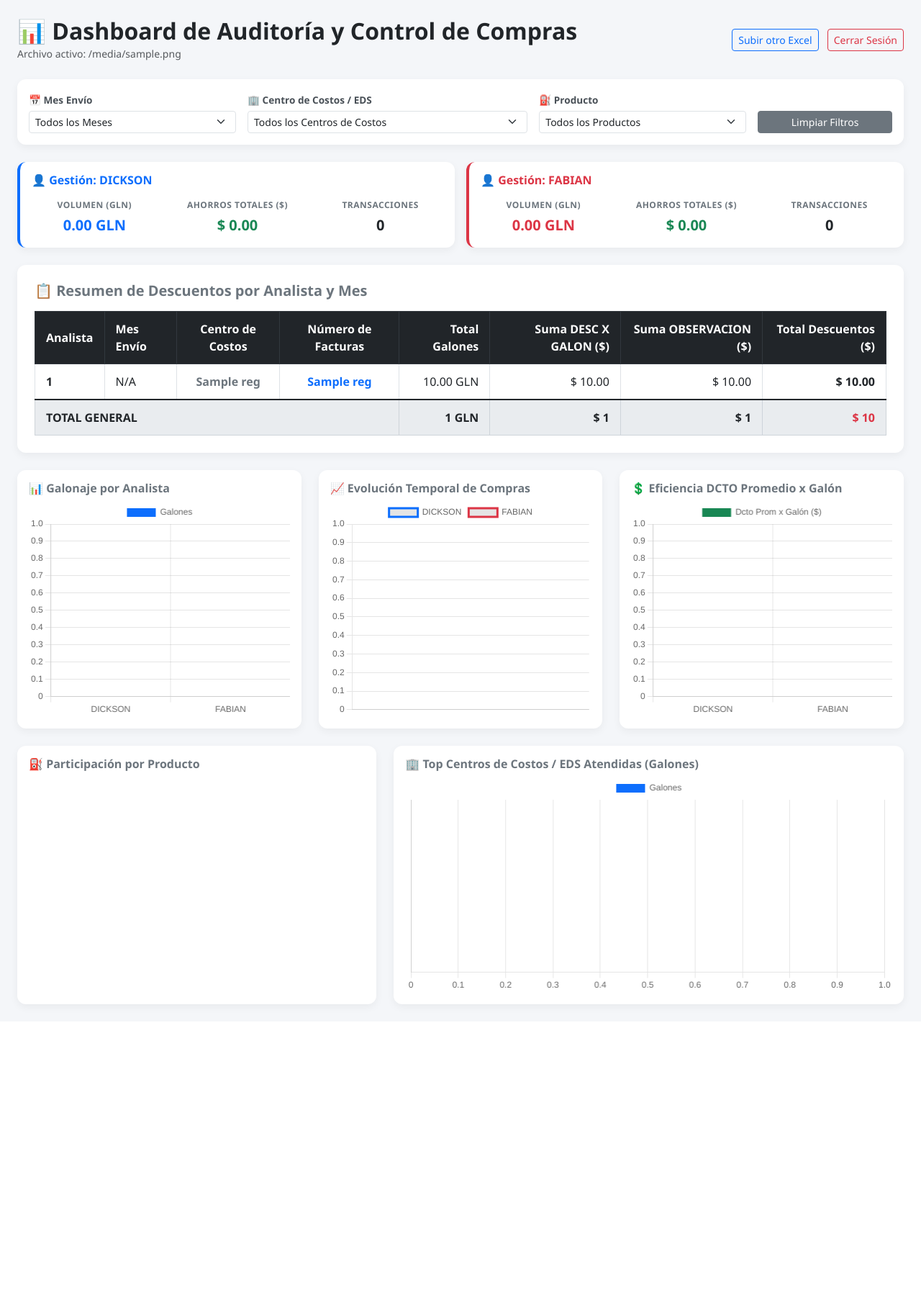
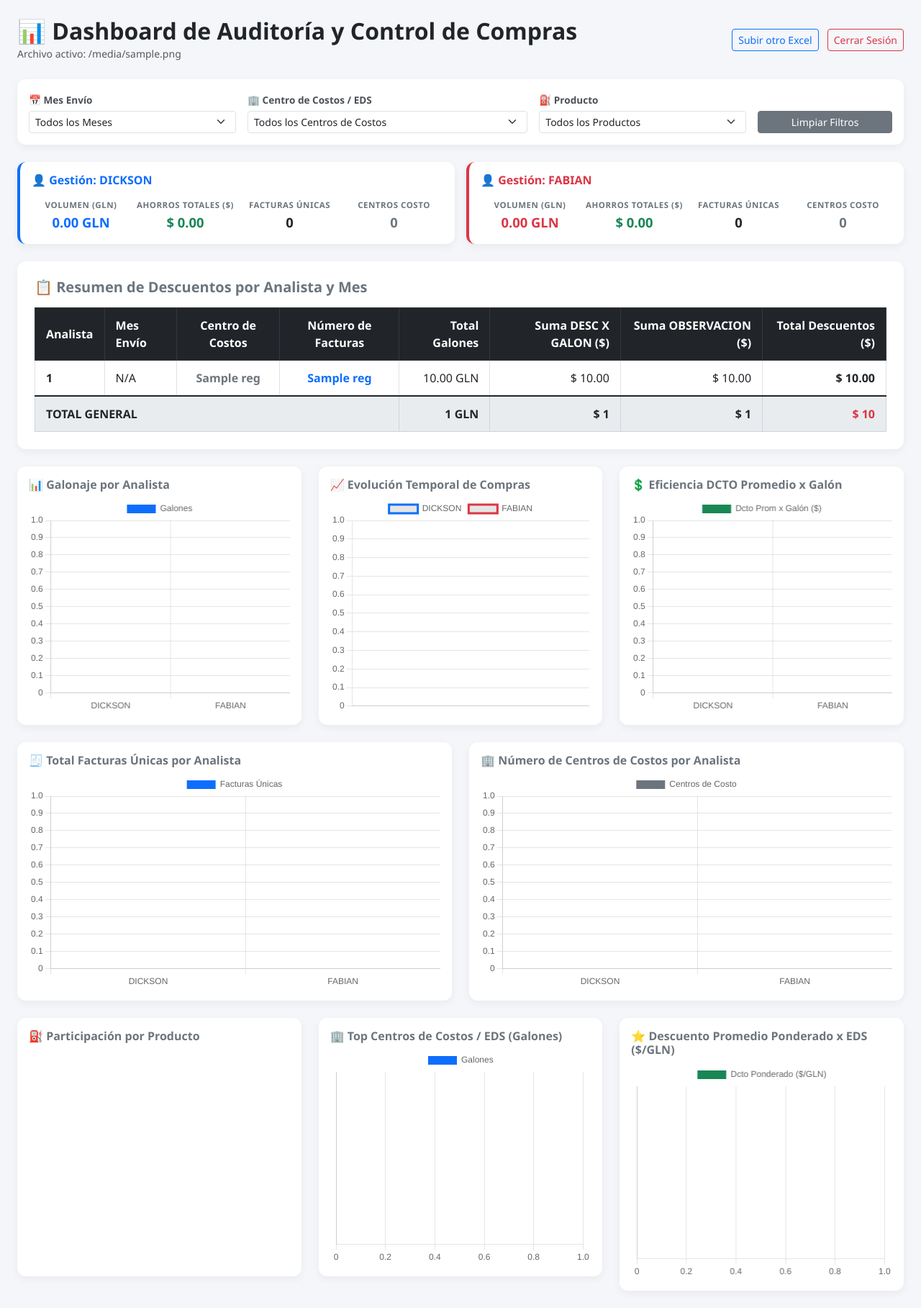
Before and after one commit to harolddickson26/ANALISIS, a Flask app: template templates/dashboard.html in a window 1280 px wide. Shown: the whole page at 72% size. Before the commit the page ends 1405 px from the top, so only its background shows below. Run offline with Flask 3, Linux system fonts and the light colour scheme; the template is opened without the code that fills it: most values are stand-ins (such as "Sample title", 1, 10 or a date in 2020); a map, chart or similar area stays blank.

Commit message:
Update dashboard.html

```diff
--- a/templates/dashboard.html
+++ b/templates/dashboard.html
@@ -16,8 +16,8 @@
         .table-custom tbody tr:hover { background-color: #f1f3f5; }
         .table-custom tfoot tr { background-color: #e9ecef; font-weight: bold; border-top: 2px solid #212529; }
         .table-custom tfoot td { border: 1px solid #ced4da; }
-        .kpi-title { font-size: 0.75rem; letter-spacing: 0.5px; text-transform: uppercase; font-weight: 700; color: #6c757d; }
-        .kpi-value { font-size: 1.25rem; font-weight: 800; margin-top: 4px; }
+        .kpi-title { font-size: 0.72rem; letter-spacing: 0.5px; text-transform: uppercase; font-weight: 700; color: #6c757d; }
+        .kpi-value { font-size: 1.15rem; font-weight: 800; margin-top: 2px; }
         .chart-container { position: relative; height: 300px; width: 100%; }
         .filter-label { font-size: 0.85rem; font-weight: 700; color: #495057; margin-bottom: 4px; }
     </style>
@@ -70,18 +70,22 @@
             <div class="col-md-6">
                 <div class="card card-custom p-3 bg-white border-start border-4 border-primary">
                     <h6 class="fw-bold text-primary mb-3">👤 Gestión: DICKSON</h6>
-                    <div class="row text-center">
-                        <div class="col-4">
+                    <div class="row text-center g-2">
+                        <div class="col-3">
                             <div class="kpi-title">Volumen (GLN)</div>
                             <div class="kpi-value text-primary" id="kpiD_gln">0.00</div>
                         </div>
-                        <div class="col-4">
+                        <div class="col-3">
                             <div class="kpi-title">Ahorros Totales ($)</div>
                             <div class="kpi-value text-success" id="kpiD_desc">$ 0.00</div>
                         </div>
-                        <div class="col-4">
-                            <div class="kpi-title">Transacciones</div>
-                            <div class="kpi-value text-dark" id="kpiD_tx">0</div>
+                        <div class="col-3">
+                            <div class="kpi-title">Facturas Únicas</div>
+                            <div class="kpi-value text-dark" id="kpiD_fact">0</div>
+                        </div>
+                        <div class="col-3">
+                            <div class="kpi-title">Centros Costo</div>
+                            <div class="kpi-value text-secondary" id="kpiD_cc">0</div>
                         </div>
                     </div>
                 </div>
@@ -90,18 +94,22 @@
             <div class="col-md-6">
                 <div class="card card-custom p-3 bg-white border-start border-4 border-danger">
                     <h6 class="fw-bold text-danger mb-3">👤 Gestión: FABIAN</h6>
-                    <div class="row text-center">
-                        <div class="col-4">
+                    <div class="row text-center g-2">
+                        <div class="col-3">
                             <div class="kpi-title">Volumen (GLN)</div>
                             <div class="kpi-value text-danger" id="kpiF_gln">0.00</div>
                         </div>
-                        <div class="col-4">
+                        <div class="col-3">
                             <div class="kpi-title">Ahorros Totales ($)</div>
                             <div class="kpi-value text-success" id="kpiF_desc">$ 0.00</div>
                         </div>
-                        <div class="col-4">
-                            <div class="kpi-title">Transacciones</div>
-                            <div class="kpi-value text-dark" id="kpiF_tx">0</div>
+                        <div class="col-3">
+                            <div class="kpi-title">Facturas Únicas</div>
+                            <div class="kpi-value text-dark" id="kpiF_fact">0</div>
+                        </div>
+                        <div class="col-3">
+                            <div class="kpi-title">Centros Costo</div>
+                            <div class="kpi-value text-secondary" id="kpiF_cc">0</div>
                         </div>
                     </div>
                 </div>
@@ -158,7 +166,7 @@
             </div>
         </div>
 
-        <!-- BLOQUE 2: GRÁFICOS DE COMPARACIÓN DIRECTA -->
+        <!-- BLOQUE 2: GRÁFICOS DE COMPARACIÓN DIRECTA (5 Gráficos) -->
         <div class="row g-4 mb-4">
             <div class="col-md-4">
                 <div class="card card-custom p-3 bg-white">
@@ -184,11 +192,27 @@
                     </div>
                 </div>
             </div>
+            <div class="col-md-6">
+                <div class="card card-custom p-3 bg-white">
+                    <h6 class="fw-bold text-secondary">🧾 Total Facturas Únicas por Analista</h6>
+                    <div class="chart-container">
+                        <canvas id="chartFacturas"></canvas>
+                    </div>
+                </div>
+            </div>
+            <div class="col-md-6">
+                <div class="card card-custom p-3 bg-white">
+                    <h6 class="fw-bold text-secondary">🏢 Número de Centros de Costos por Analista</h6>
+                    <div class="chart-container">
+                        <canvas id="chartCCAnalista"></canvas>
+                    </div>
+                </div>
+            </div>
         </div>
 
         <!-- BLOQUE 3: SEGMENTACIÓN Y DISTRIBUCIÓN OPERATIVA -->
         <div class="row g-4 mb-4">
-            <div class="col-md-5">
+            <div class="col-md-4">
                 <div class="card card-custom p-3 bg-white">
                     <h6 class="fw-bold text-secondary">⛽ Participación por Producto</h6>
                     <div class="chart-container">
@@ -196,11 +220,19 @@
                     </div>
                 </div>
             </div>
-            <div class="col-md-7">
+            <div class="col-md-4">
                 <div class="card card-custom p-3 bg-white">
-                    <h6 class="fw-bold text-secondary">🏢 Top Centros de Costos / EDS Atendidas (Galones)</h6>
+                    <h6 class="fw-bold text-secondary">🏢 Top Centros de Costos / EDS (Galones)</h6>
                     <div class="chart-container">
                         <canvas id="chartCentrosCosto"></canvas>
+                    </div>
+                </div>
+            </div>
+            <div class="col-md-4">
+                <div class="card card-custom p-3 bg-white">
+                    <h6 class="fw-bold text-secondary">⭐ Descuento Promedio Ponderado x EDS ($/GLN)</h6>
+                    <div class="chart-container">
+                        <canvas id="chartDctoPonderadoEDS"></canvas>
                     </div>
                 </div>
             </div>
@@ -211,7 +243,8 @@
     <script>
         const rawData = {{ raw_data_json | safe }};
 
-        let chartVolumen, chartEvolucion, chartEficiencia, chartProductos, chartCentrosCosto;
+        let chartVolumen, chartEvolucion, chartEficiencia, chartFacturas, chartCCAnalista;
+        let chartProductos, chartCentrosCosto, chartDctoPonderadoEDS;
 
         function init() {
             poblarSelects();
@@ -258,28 +291,32 @@
         }
 
         function actualizarKPIs(datos) {
-            let dickson = { gln: 0, desc: 0, tx: 0 };
-            let fabian = { gln: 0, desc: 0, tx: 0 };
+            let dickson = { gln: 0, desc: 0, facts: new Set(), ccs: new Set() };
+            let fabian = { gln: 0, desc: 0, facts: new Set(), ccs: new Set() };
 
             datos.forEach(d => {
                 if (d.analista.includes("DICKSON")) {
                     dickson.gln += d.gln;
                     dickson.desc += d.total_desc;
-                    dickson.tx += 1;
+                    if (d.factura && d.factura !== "None") dickson.facts.add(d.factura);
+                    if (d.cc) dickson.ccs.add(d.cc);
                 } else if (d.analista.includes("FABIAN") || d.analista.includes("FABIÁN")) {
                     fabian.gln += d.gln;
                     fabian.desc += d.total_desc;
-                    fabian.tx += 1;
+                    if (d.factura && d.factura !== "None") fabian.facts.add(d.factura);
+                    if (d.cc) fabian.ccs.add(d.cc);
                 }
             });
 
             document.getElementById("kpiD_gln").innerText = dickson.gln.toLocaleString('en-US', {minimumFractionDigits: 2, maximumFractionDigits: 2}) + " GLN";
             document.getElementById("kpiD_desc").innerText = "$ " + dickson.desc.toLocaleString('en-US', {minimumFractionDigits: 2, maximumFractionDigits: 2});
-            document.getElementById("kpiD_tx").innerText = dickson.tx.toLocaleString();
+            document.getElementById("kpiD_fact").innerText = dickson.facts.size.toLocaleString();
+            document.getElementById("kpiD_cc").innerText = dickson.ccs.size.toLocaleString();
 
             document.getElementById("kpiF_gln").innerText = fabian.gln.toLocaleString('en-US', {minimumFractionDigits: 2, maximumFractionDigits: 2}) + " GLN";
             document.getElementById("kpiF_desc").innerText = "$ " + fabian.desc.toLocaleString('en-US', {minimumFractionDigits: 2, maximumFractionDigits: 2});
-            document.getElementById("kpiF_tx").innerText = fabian.tx.toLocaleString();
+            document.getElementById("kpiF_fact").innerText = fabian.facts.size.toLocaleString();
+            document.getElementById("kpiF_cc").innerText = fabian.ccs.size.toLocaleString();
         }
 
         function crearGraficosVacios() {
@@ -301,6 +338,18 @@
                 options: { responsive: true, maintainAspectRatio: false }
             });
 
+            chartFacturas = new Chart(document.getElementById('chartFacturas'), {
+                type: 'bar',
+                data: { labels: ['DICKSON', 'FABIAN'], datasets: [{ label: 'Facturas Únicas', data: [0, 0], backgroundColor: ['#0d6efd', '#dc3545'] }] },
+                options: { responsive: true, maintainAspectRatio: false }
+            });
+
+            chartCCAnalista = new Chart(document.getElementById('chartCCAnalista'), {
+                type: 'bar',
+                data: { labels: ['DICKSON', 'FABIAN'], datasets: [{ label: 'Centros de Costo', data: [0, 0], backgroundColor: ['#6c757d', '#0dcaf0'] }] },
+                options: { responsive: true, maintainAspectRatio: false }
+            });
+
             chartProductos = new Chart(document.getElementById('chartProductos'), {
                 type: 'doughnut',
                 data: { labels: [], datasets: [{ data: [], backgroundColor: ['#0d6efd', '#6c757d', '#198754', '#ffc107', '#0dcaf0'] }] },
@@ -312,26 +361,51 @@
                 data: { labels: [], datasets: [{ label: 'Galones', data: [], backgroundColor: '#0d6efd' }] },
                 options: { indexAxis: 'y', responsive: true, maintainAspectRatio: false }
             });
+
+            chartDctoPonderadoEDS = new Chart(document.getElementById('chartDctoPonderadoEDS'), {
+                type: 'bar',
+                data: { labels: [], datasets: [{ label: 'Dcto Ponderado ($/GLN)', data: [], backgroundColor: '#198754' }] },
+                options: { indexAxis: 'y', responsive: true, maintainAspectRatio: false }
+            });
         }
 
         function actualizarGraficos(datos) {
-            // 1. Volumen por Analista
+            // 1. Datos Generales por Analista
             let gD = 0, gF = 0, dD = 0, dF = 0;
+            let fD = new Set(), fF = new Set();
+            let cD = new Set(), cF = new Set();
+
             datos.forEach(d => {
-                if (d.analista.includes("DICKSON")) { gD += d.gln; dD += d.total_desc; }
-                else if (d.analista.includes("FABIAN") || d.analista.includes("FABIÁN")) { gF += d.gln; dF += d.total_desc; }
+                if (d.analista.includes("DICKSON")) {
+                    gD += d.gln; dD += d.total_desc;
+                    if (d.factura && d.factura !== "None") fD.add(d.factura);
+                    if (d.cc) cD.add(d.cc);
+                } else if (d.analista.includes("FABIAN") || d.analista.includes("FABIÁN")) {
+                    gF += d.gln; dF += d.total_desc;
+                    if (d.factura && d.factura !== "None") fF.add(d.factura);
+                    if (d.cc) cF.add(d.cc);
+                }
             });
 
+            // Actualizar Volumen
             chartVolumen.data.datasets[0].data = [gD, gF];
             chartVolumen.update();
 
-            // 2. Eficiencia Dcto x Galón Promedio
+            // Actualizar Eficiencia
             const efD = gD > 0 ? (dD / gD) : 0;
             const efF = gF > 0 ? (dF / gF) : 0;
             chartEficiencia.data.datasets[0].data = [efD, efF];
             chartEficiencia.update();
 
-            // 3. Evolución Temporal
+            // Actualizar Facturas
+            chartFacturas.data.datasets[0].data = [fD.size, fF.size];
+            chartFacturas.update();
+
+            // Actualizar Centros de Costo por Analista
+            chartCCAnalista.data.datasets[0].data = [cD.size, cF.size];
+            chartCCAnalista.update();
+
+            // 2. Evolución Temporal
             const meses = [...new Set(datos.map(d => d.mes))].sort();
             let evoD = {}, evoF = {};
             meses.forEach(m => { evoD[m] = 0; evoF[m] = 0; });
@@ -347,20 +421,42 @@
             ];
             chartEvolucion.update();
 
-            // 4. Productos
+            // 3. Productos
             let prods = {};
             datos.forEach(d => { prods[d.producto] = (prods[d.producto] || 0) + d.gln; });
             chartProductos.data.labels = Object.keys(prods);
             chartProductos.data.datasets[0].data = Object.values(prods);
             chartProductos.update();
 
-            // 5. Centros de Costos Top 10
+            // 4. Centros de Costos Top 10 (Galones)
             let ccs = {};
             datos.forEach(d => { ccs[d.cc] = (ccs[d.cc] || 0) + d.gln; });
             const sortedCC = Object.entries(ccs).sort((a,b) => b[1] - a[1]).slice(0, 10);
             chartCentrosCosto.data.labels = sortedCC.map(x => x[0]);
             chartCentrosCosto.data.datasets[0].data = sortedCC.map(x => x[1]);
             chartCentrosCosto.update();
+
+            // 5. Descuento Promedio Ponderado x EDS ($/GLN)
+            let edsMetrics = {};
+            datos.forEach(d => {
+                if (!edsMetrics[d.cc]) edsMetrics[d.cc] = { gln: 0, desc: 0 };
+                edsMetrics[d.cc].gln += d.gln;
+                edsMetrics[d.cc].desc += d.total_desc;
+            });
+
+            let edsPonderado = [];
+            Object.keys(edsMetrics).forEach(cc => {
+                const glnTotal = edsMetrics[cc].gln;
+                const promPonderado = glnTotal > 0 ? (edsMetrics[cc].desc / glnTotal) : 0;
+                edsPonderado.push([cc, promPonderado]);
+            });
+
+            edsPonderado.sort((a,b) => b[1] - a[1]);
+            const topEDS = edsPonderado.slice(0, 10);
+
+            chartDctoPonderadoEDS.data.labels = topEDS.map(x => x[0]);
+            chartDctoPonderadoEDS.data.datasets[0].data = topEDS.map(x => x[1]);
+            chartDctoPonderadoEDS.update();
         }
 
         window.onload = init;
```
